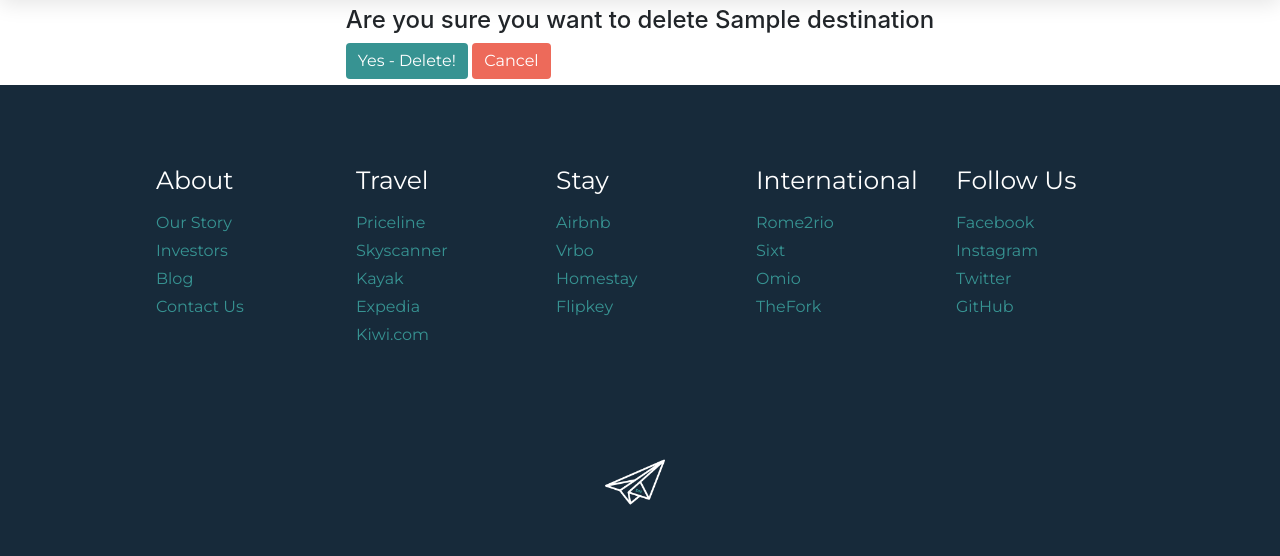
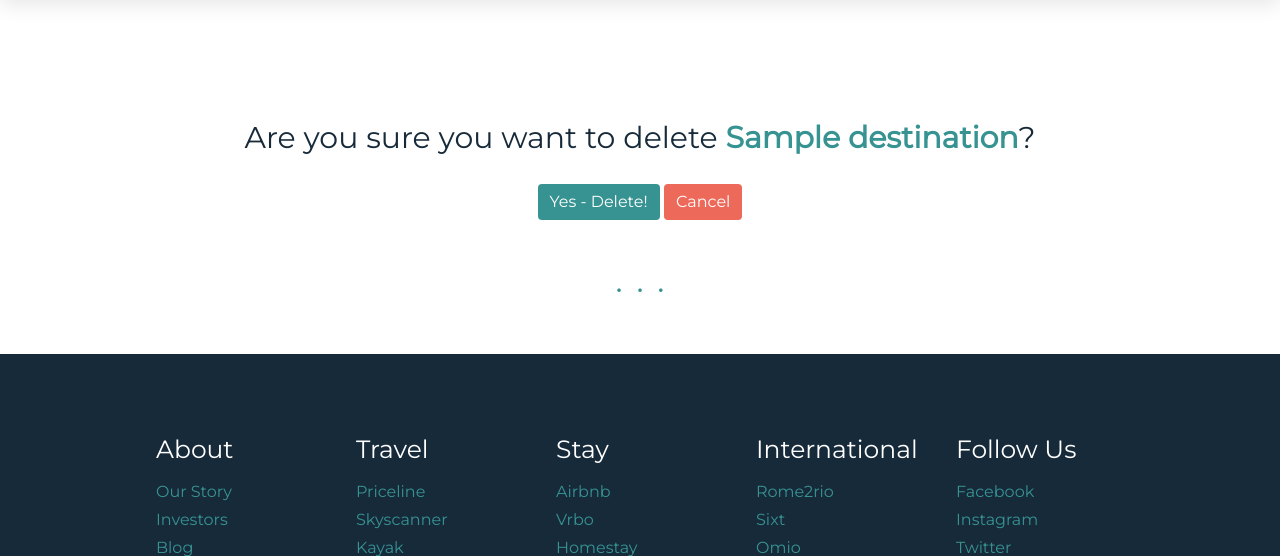
Before and after one commit to spfox24/destination, a Django app: template main_app/templates/main_app/trip_confirm_delete.html in a window 1280 px wide. Shown: the part 100-656 px from the top of the page. Run offline with Django 3.2, Linux system fonts and the light colour scheme; the template is opened without the code that fills it: most values are stand-ins (such as "Sample title", 1, 10 or a date in 2020); some libraries are stand-ins or nearby versions.

Commit message:
updates styling to trip delete form

```diff
--- a/main_app/templates/main_app/friend_confirm_delete.html
+++ b/main_app/templates/main_app/friend_confirm_delete.html
@@ -2,7 +2,7 @@
 
 {% block content %}
 <div>
-    <h4 class="delete-form-heading">Are you sure you want to delete <span style="color: var(--secondary-color); font-weight: 600">{{ object.name }}</span></h4>
+    <h4 class="delete-form-heading">Are you sure you want to delete <span style="color: var(--secondary-color); font-weight: 600">{{ object.name }}</span>?</h4>
     <div class="trip-form-body">
         <form action="" method="POST">
 
--- a/main_app/templates/main_app/trip_confirm_delete.html
+++ b/main_app/templates/main_app/trip_confirm_delete.html
@@ -2,13 +2,19 @@
 
 {% block content %}
 <div>
-    <h4>Are you sure you want to delete <span>{{ object.destination }}</span></h4>
+    <h4 class="delete-form-heading">Are you sure you want to delete <span style="color: var(--secondary-color); font-weight: 600">{{ object.destination }}</span>?</h4>
+    <div class="trip-form-body">
+        <form action="" method="POST">
 
-    <form action="" method="POST">
-
-        {% csrf_token %}
-        <input type="submit" value="Yes - Delete!" class="btn btn-primary">
-        <a class="btn btn-secondary" href="{% url 'detail' trip.id %}">Cancel</a>
-    </form>
+            {% csrf_token %}
+            <div  class="confirm-delete">
+                <input type="submit" value="Yes - Delete!" class="btn btn-primary">
+                <a class="btn btn-secondary" href="{% url 'detail' trip.id %}">Cancel</a>
+            </div>
+        </form>
+    </div>
+    <div class="sub-home">
+        <h1 class="h-text">.&nbsp;&nbsp;.&nbsp;&nbsp;.</h1>
+    </div>
 </div>
 {% endblock %}
```
